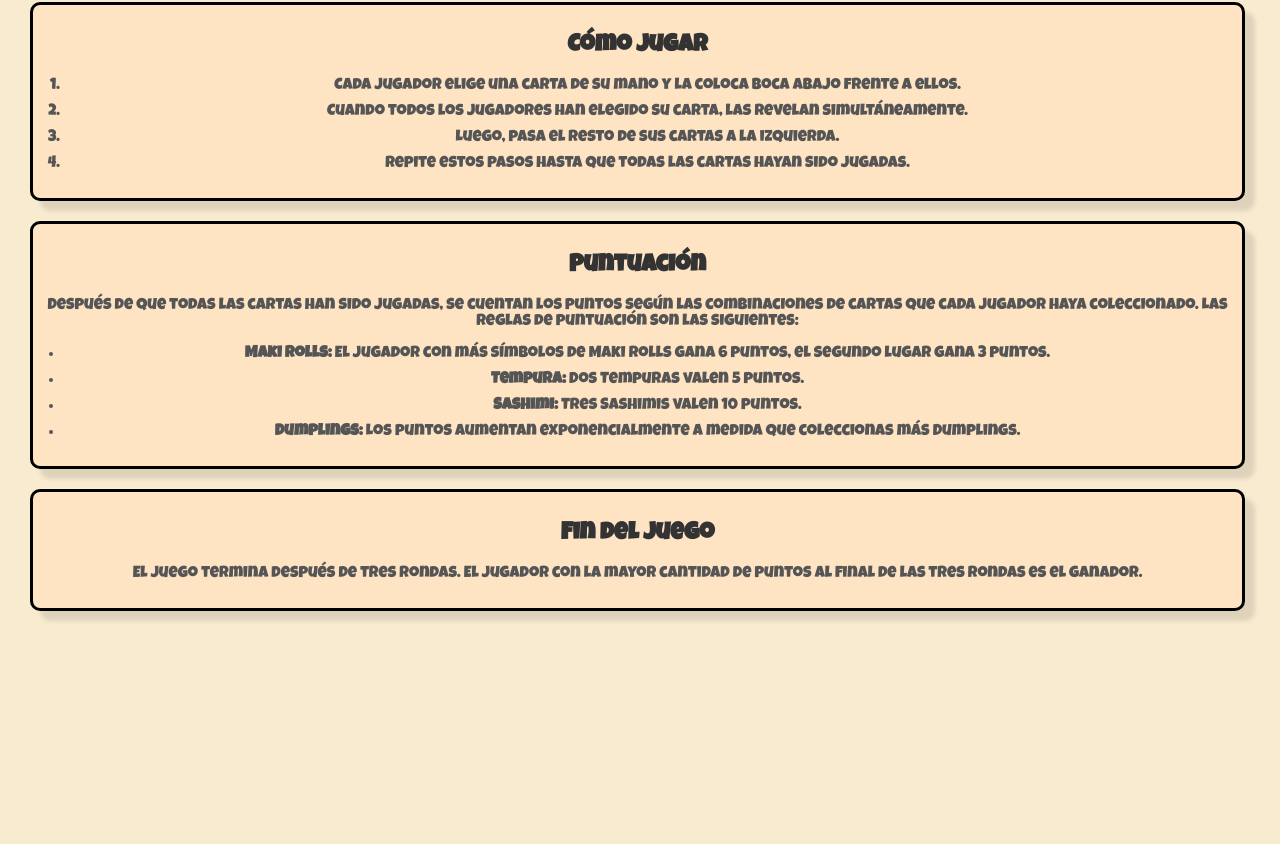
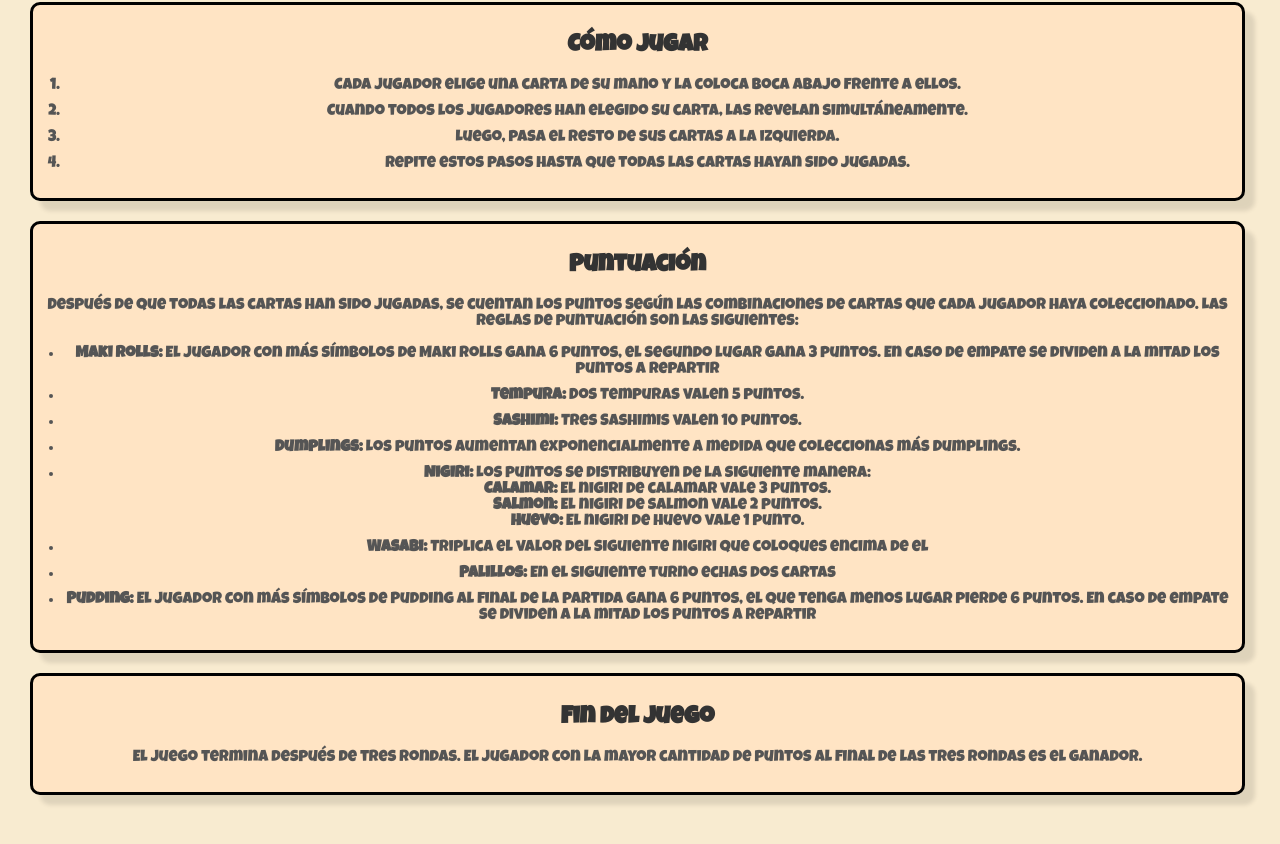
Before and after one commit to SergioBM5/sushiGoCalc, an Angular app: page /instrucciones in a window 1280 px wide. Shown: the part 534-1378 px from the top of the page. Before the commit the page ends 1195 px from the top, so only its background shows below. Built offline with nearby package versions, Linux system fonts and the light colour scheme.

Commit message:
Se modifican las instrucciones

```diff
--- a/src/app/components/instrucciones/instrucciones.component.css
+++ b/src/app/components/instrucciones/instrucciones.component.css
@@ -7,7 +7,7 @@
     padding: 10px;
     background-color: bisque;
       text-align: center;
-      font-family: 'Luckiest Guy', cursive;
+      font-family: 'Luckiest Guy' ;
       border: 3px solid black; /* Borde negro de 2px */
       border-radius: 10px;
       margin: 0px 5px 20px 0px;
@@ -17,7 +17,7 @@
     .landing-container-out{
         padding: 10px;
         text-align: center;
-        font-family: 'Luckiest Guy', cursive;
+        font-family: 'Luckiest Guy';
         }
 
 
--- a/src/app/components/instrucciones/instrucciones.component.html
+++ b/src/app/components/instrucciones/instrucciones.component.html
@@ -37,10 +37,19 @@
       Después de que todas las cartas han sido jugadas, se cuentan los puntos según las combinaciones de cartas que cada jugador haya coleccionado. Las reglas de puntuación son las siguientes:
     </p>
     <ul>
-      <li><strong>Maki Rolls:</strong> El jugador con más símbolos de Maki Rolls gana 6 puntos, el segundo lugar gana 3 puntos.</li>
+      <li><strong>Maki Rolls:</strong> El jugador con más símbolos de Maki Rolls gana 6 puntos, el segundo lugar gana 3 puntos. En caso de empate se dividen a la mitad los puntos a repartir</li>
       <li><strong>Tempura:</strong> Dos Tempuras valen 5 puntos.</li>
       <li><strong>Sashimi:</strong> Tres Sashimis valen 10 puntos.</li>
       <li><strong>Dumplings:</strong> Los puntos aumentan exponencialmente a medida que coleccionas más Dumplings.</li>
+      <li><strong>Nigiri:</strong> Los puntos se distribuyen de la siguiente manera:
+        <ul><strong>Calamar:</strong> El nigiri de calamar vale 3 puntos.</ul>
+        <ul><strong>Salmon:</strong> El nigiri de salmon vale 2 puntos.</ul>
+        <ul><strong>Huevo:</strong> El nigiri de huevo vale 1 punto.</ul>
+    </li>
+    <li><strong>Wasabi:</strong> Triplica el valor del siguiente nigiri que coloques encima de el</li>
+    <li><strong>Palillos:</strong> En el siguiente turno echas dos cartas</li>
+    <li><strong>Pudding:</strong> El jugador con más símbolos de Pudding al final de la partida gana 6 puntos, el que tenga menos lugar pierde 6 puntos. En caso de empate se dividen a la mitad los puntos a repartir</li>
+
     </ul>
 </div>
 <div class="landing-container-in">
```
